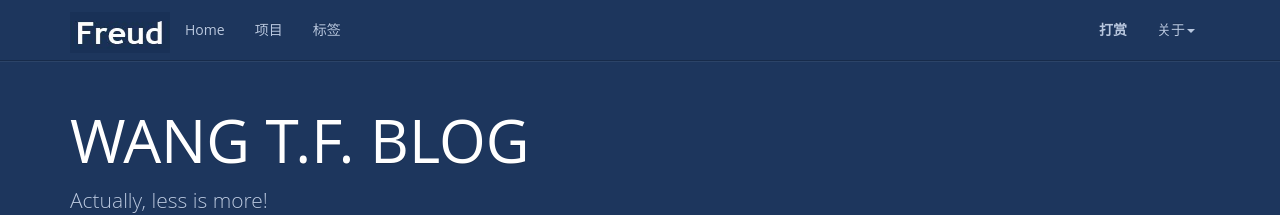
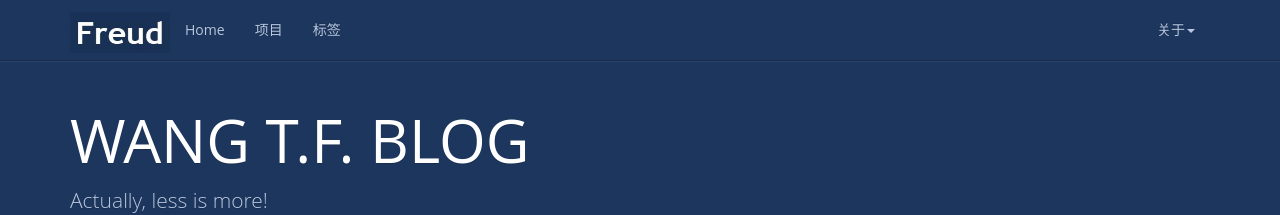
Before and after one commit to wang-tf/wang-tf.github.io, a Jekyll site: the page built from index.html, in a window 1280 px wide. Shown: the top 215 px of the page. Built offline with Jekyll 4.4.1, drawn with Linux system fonts in a browser that asks for light colours; nearby versions of some CDN libraries; the list of posts is cut into pages by our own code; comment, search, counter and statistics services are not loaded.

Commit message:
Update header.html

```diff
--- a/_includes/header.html
+++ b/_includes/header.html
@@ -24,7 +24,7 @@
       </ul>
       <ul class="nav navbar-nav navbar-right">
         <li>
-          <a href="{{ '/donate/' | prepend: site.baseurl }}"><strong>打赏</strong></a>
+          <!--<a href="{{ '/donate/' | prepend: site.baseurl }}"><strong>打赏</strong></a>-->
         </li>
         <li class="dropdown">
           <a href="#" class="dropdown-toggle" data-toggle="dropdown">关于<b class="caret"></b></a>
```
